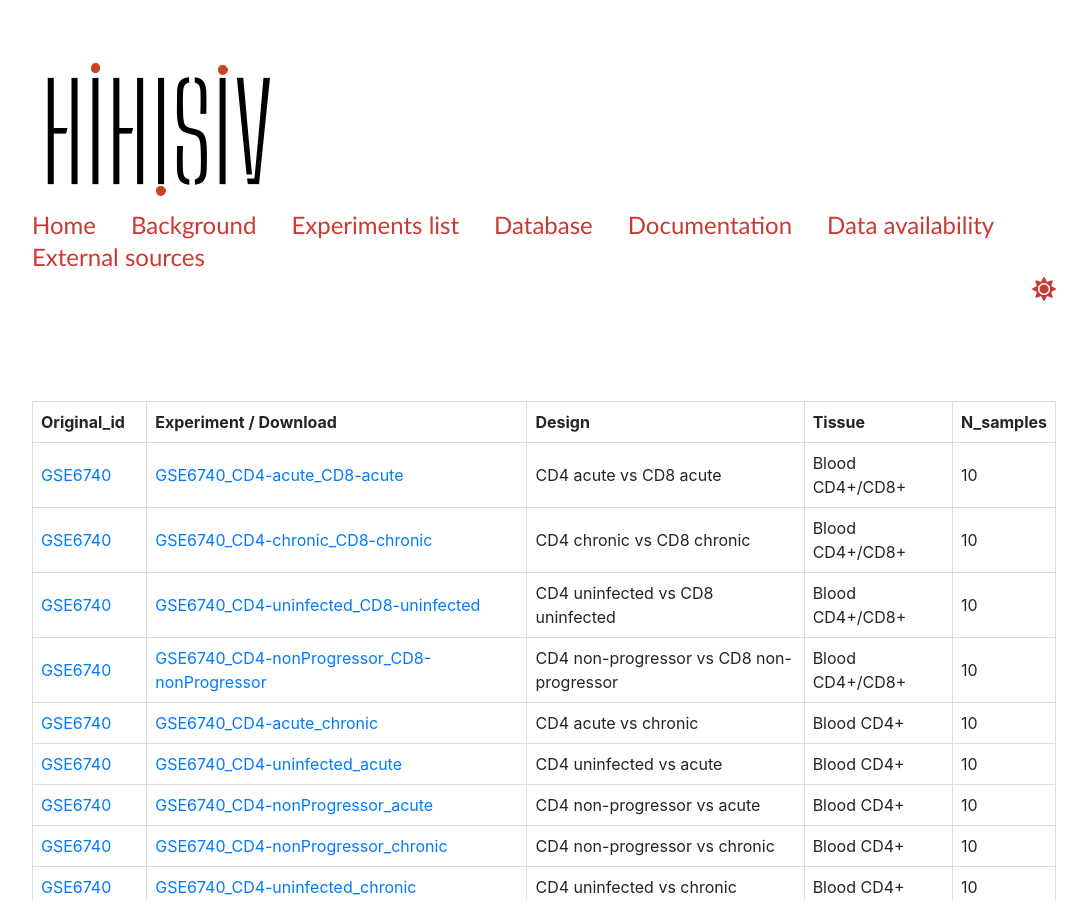
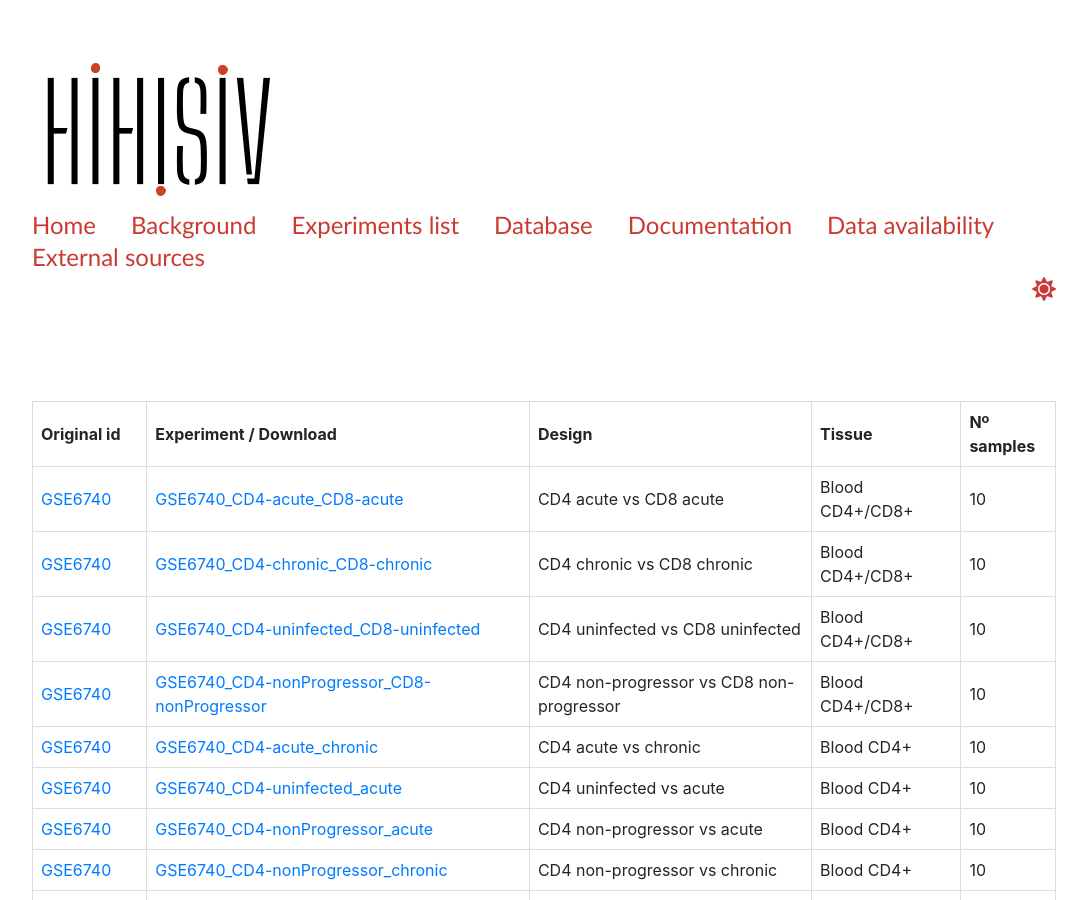
Before and after one commit to hihisiv/hihisiv.github.io, a Jekyll site: the page built from experiment_list.md, in a window 1280 px wide and 900 px high. Shown: the whole window, without its empty margins (96-1183 px from the left). Built offline with Jekyll 4.4.1, drawn with Linux system fonts in a browser that asks for light colours; nearby versions of some CDN libraries; a style sheet for code colours, icons or effects is not loaded.

Commit message:
changes in experimental list

```diff
--- a/experiment_list.md
+++ b/experiment_list.md
@@ -10,7 +10,7 @@ output:
 ---
 
 
-| Original_id                                                                 | Experiment / Download                                                                                                                                                                                                                   | Design                                                       | Tissue               | N_samples |
+| Original id                                                                 | Experiment / Download                                                                                                                                                                                                                   | Design                                                       | Tissue               | Nº samples |
 |-----------------------------------------------------------------------------|-----------------------------------------------------------------------------------------------------------------------------------------------------------------------------------------------------------------------------------------|--------------------------------------------------------------|----------------------|-----------|
 | [GSE6740](https://www.ncbi.nlm.nih.gov/geo/query/acc.cgi?acc=GSE6740){:target="_blank"}       | [GSE6740_CD4-acute_CD8-acute](https://github.com/hihisiv/tables/raw/main/GSE6740_CD4-acute_CD8-acute/GSE6740_CD4-acute_CD8-acute-MatrixNormalized.csv){:target="_blank"}                                                                                  | CD4 acute vs CD8 acute                                       | Blood CD4+/CD8+      | 10        |
 | [GSE6740](https://www.ncbi.nlm.nih.gov/geo/query/acc.cgi?acc=GSE6740){:target="_blank"}       | [GSE6740_CD4-chronic_CD8-chronic](https://github.com/hihisiv/tables/raw/main/GSE6740_CD4-chronic_CD8-chronic/GSE6740_CD4-chronic_CD8-chronic-MatrixNormalized.csv){:target="_blank"}                                                                      | CD4 chronic vs CD8 chronic                                   | Blood CD4+/CD8+      | 10        |
```
